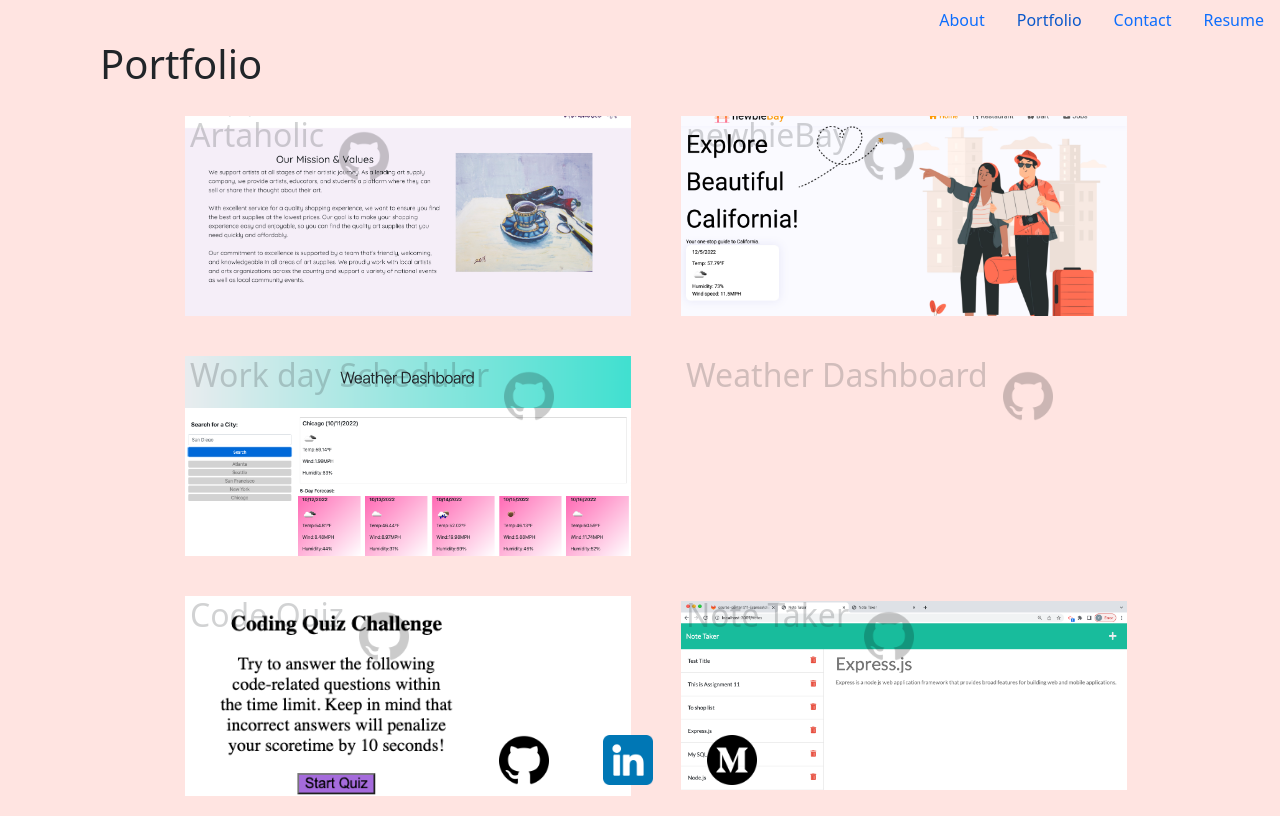
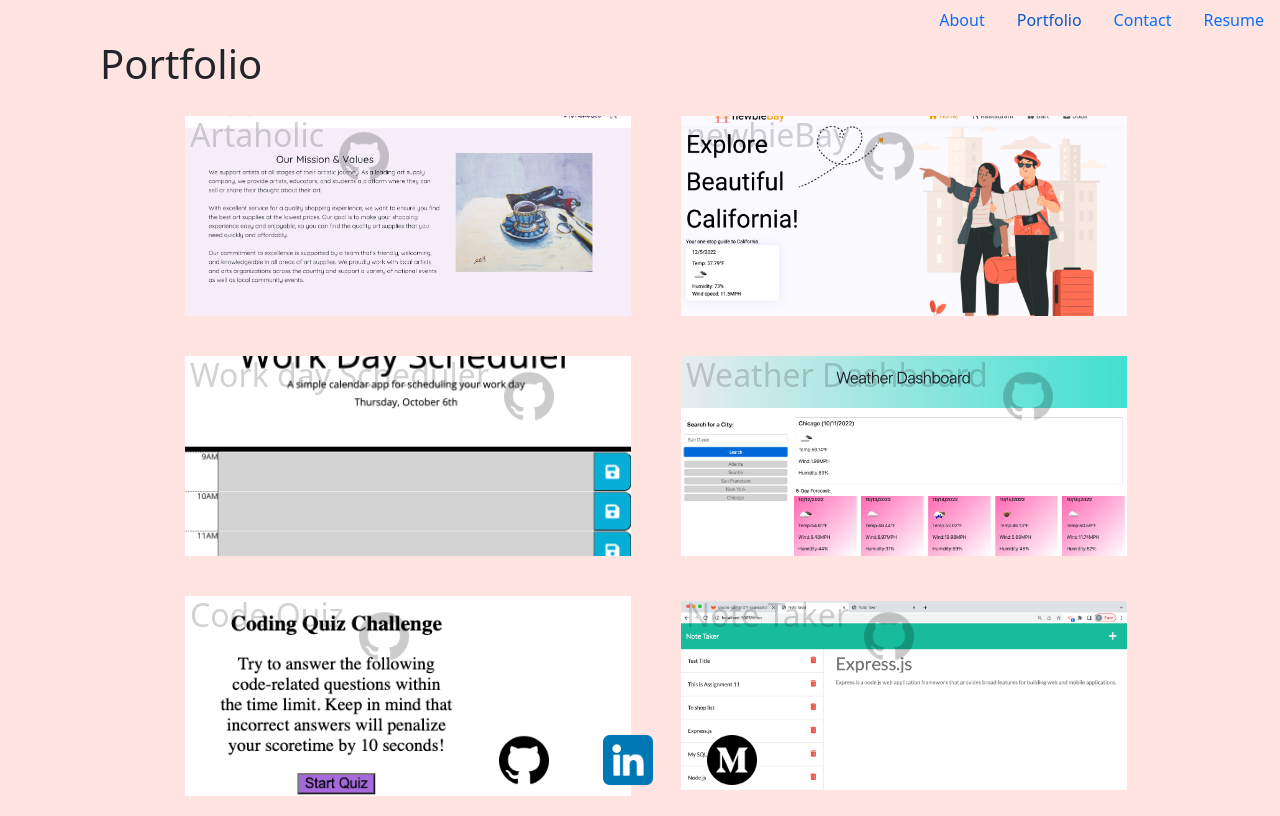
Before and after one commit to yingyliu/ying-react-portfolio, a React (Create React App) app: page / in a window 1280 px wide. Both pictures are taken after a click on the button "Portfolio". Built offline with nearby package versions, Linux system fonts and the light colour scheme.

Commit message:
adjust images to correct order

```diff
--- a/src/components/styles/Portfolio.css
+++ b/src/components/styles/Portfolio.css
@@ -24,11 +24,11 @@ h1 {
     background-image: url("../assets/images/password-generate.png");
 } */
 
-.projects-images li:nth-of-type(2) {
+.projects-images li:nth-of-type(3) {
     background-image: url("../assets/images/scheduler.png");
 }
 
-.projects-images li:nth-of-type(3) {
+.projects-images li:nth-of-type(4) {
     background-image: url("../assets/images/weather.png");
 }
 
```
